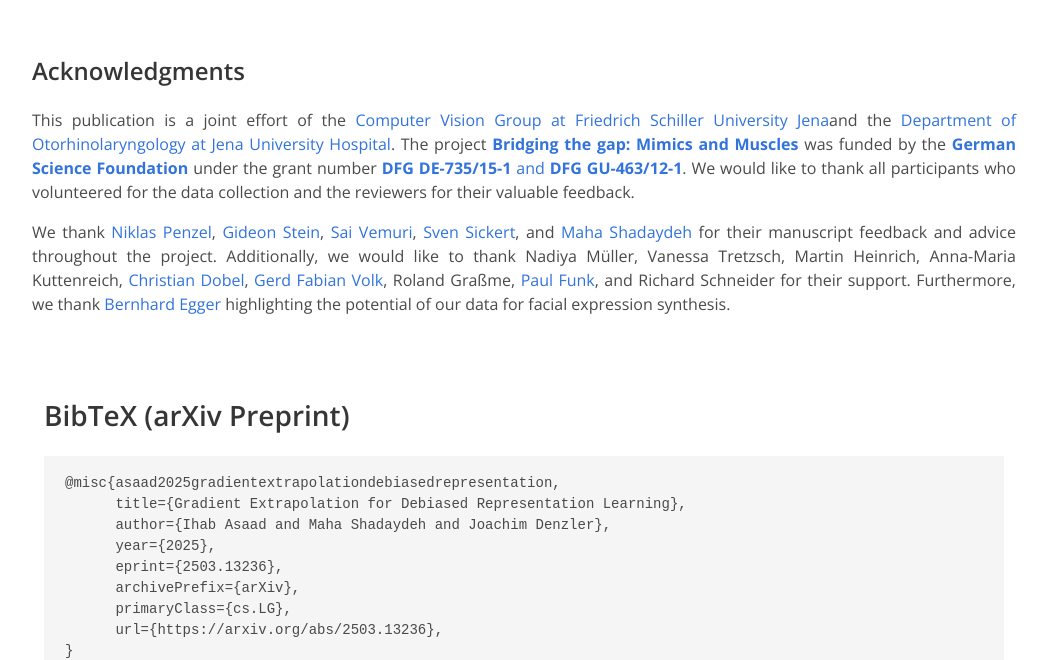
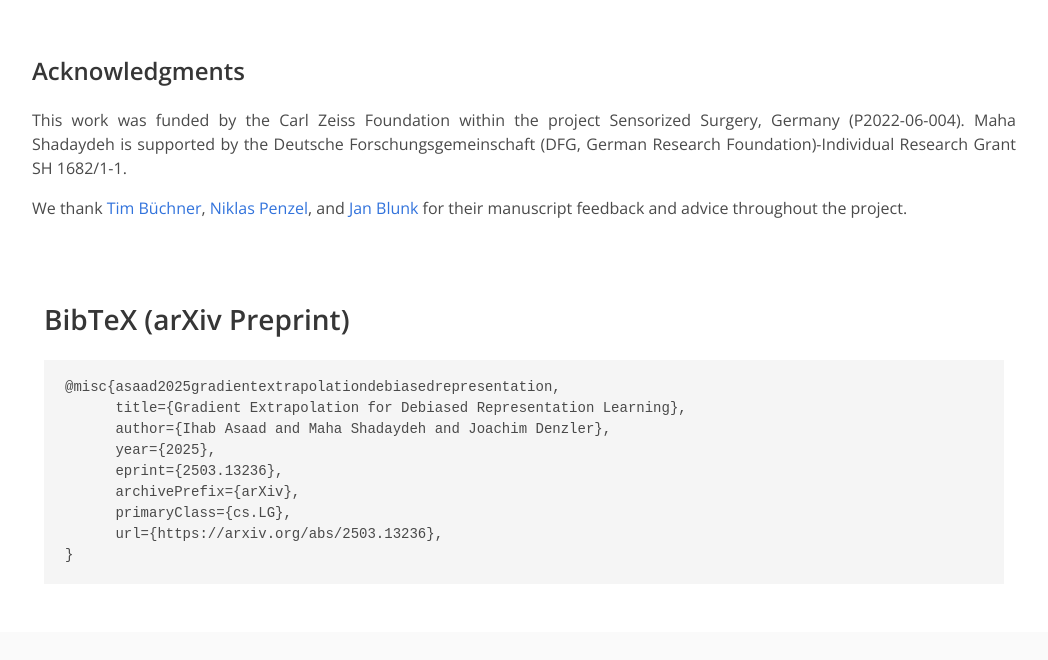
Before and after one commit to gerne-debias/gerne-debias.github.io, a plain HTML site: page index.html in a window 1280 px wide. Shown: the part 3770-4430 px from the top of the page, without its empty margins (116-1164 px from the left). Drawn offline with Linux system fonts and the light colour scheme; files whose address does not match are found by name.

Commit message:
add acknowledgments

```diff
--- a/index.html
+++ b/index.html
@@ -392,30 +392,14 @@
             <h2 class="title is-4">Acknowledgments</h2>
             <div class="content has-text-justified">
               <p>
-                This publication is a joint effort of the <a href="https://inf-cv.uni-jena.de/">Computer Vision Group at Friedrich Schiller University Jena</a>and the <a href="https://www.uniklinikum-jena.de/hno/Klinik+f%C3%BCr+Hals__+Nasen_+und+Ohrenheilkunde-page--p-1.html">Department of Otorhinolaryngology at Jena University Hospital</a>.
-                The project <a href="https://gepris.dfg.de/gepris/projekt/427899908"><b>Bridging the gap: Mimics and Muscles</b></a> was funded by the <b><a href="https://www.dfg.de/">German Science Foundation</a></b> under the grant number <a href="https://gepris.dfg.de/gepris/projekt/427899908"><b>DFG DE-735/15-1</b> and <b>DFG GU-463/12-1</b></a>.
-                We would like to thank all participants who volunteered for the data collection and the reviewers for their valuable feedback.
+                This work was funded by the Carl Zeiss Foundation within the project Sensorized Surgery, Germany (P2022-06-004). Maha Shadaydeh is supported by the Deutsche Forschungsgemeinschaft (DFG, German Research Foundation)-Individual Research Grant SH 1682/1-1.
               </p>
               <p>
                 We thank
-                <a href="https://scholar.google.com/citations?user=s9bfMqEAAAAJ">Niklas Penzel</a>,
-                <a href="https://scholar.google.com/citations?user=Y4bL1asAAAAJ">Gideon Stein</a>,
-                <a href="https://scholar.google.com/citations?user=hoNWqu4AAAAJ">Sai Vemuri</a>,
-                <a href="https://scholar.google.com/citations?user=ZWPqDxEAAAAJ">Sven Sickert</a>, and
-                <a href="https://scholar.google.com/citations?user=ElQ7URQAAAAJ">Maha Shadaydeh</a>
+                <a href="https://scholar.google.com/citations?user=xSbhK5cAAAAJ&hl=en">Tim Büchner</a>,
+                <a href="https://scholar.google.com/citations?user=s9bfMqEAAAAJ&hl=en">Niklas Penzel</a>, and
+                <a href="https://scholar.google.com/citations?user=WyB9nuYAAAAJ&hl=en">Jan Blunk</a>
                 for their manuscript feedback and advice throughout the project.
-                Additionally, we would like to thank
-                Nadiya Müller,
-                Vanessa Tretzsch,
-                Martin Heinrich,
-                Anna-Maria Kuttenreich,
-                <a href="https://scholar.google.com/citations?user=-gcoOtwAAAAJ">Christian Dobel</a>,
-                <a href="https://scholar.google.com/citations?user=qSZrJ84AAAAJ">Gerd Fabian Volk</a>,
-                Roland Graßme,
-                <a href="https://scholar.google.com/citations?user=j-_oDsUAAAAJ">Paul Funk</a>, and
-                Richard Schneider
-                for their support.
-                Furthermore, we thank <a href="https://eggerbernhard.ch/">Bernhard Egger</a> highlighting the potential of our data for facial expression synthesis.
               </p>
             </div>
           </div>
```
